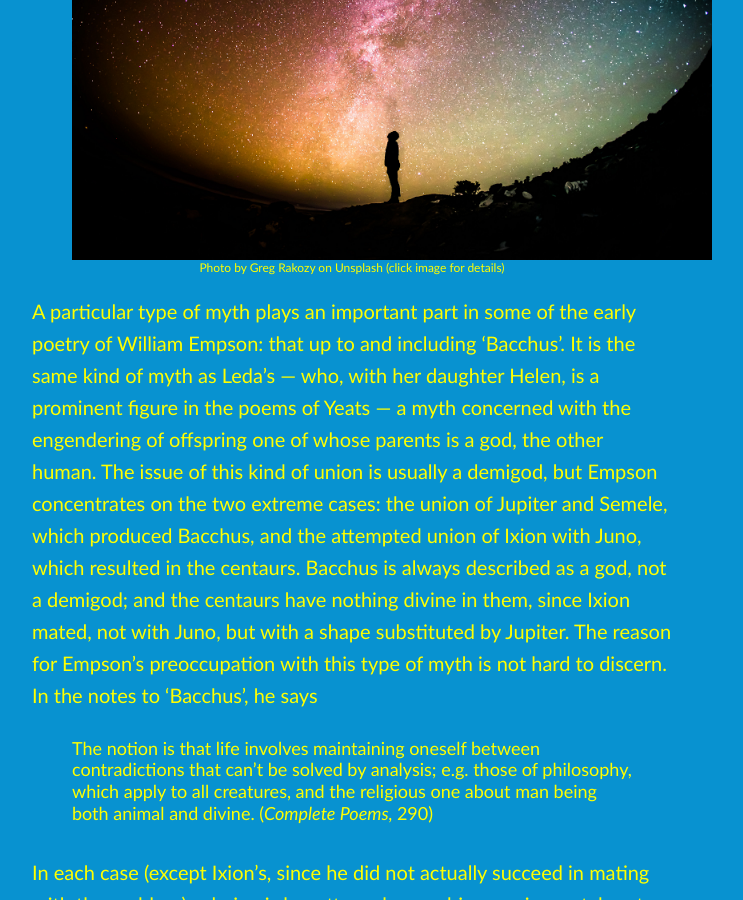
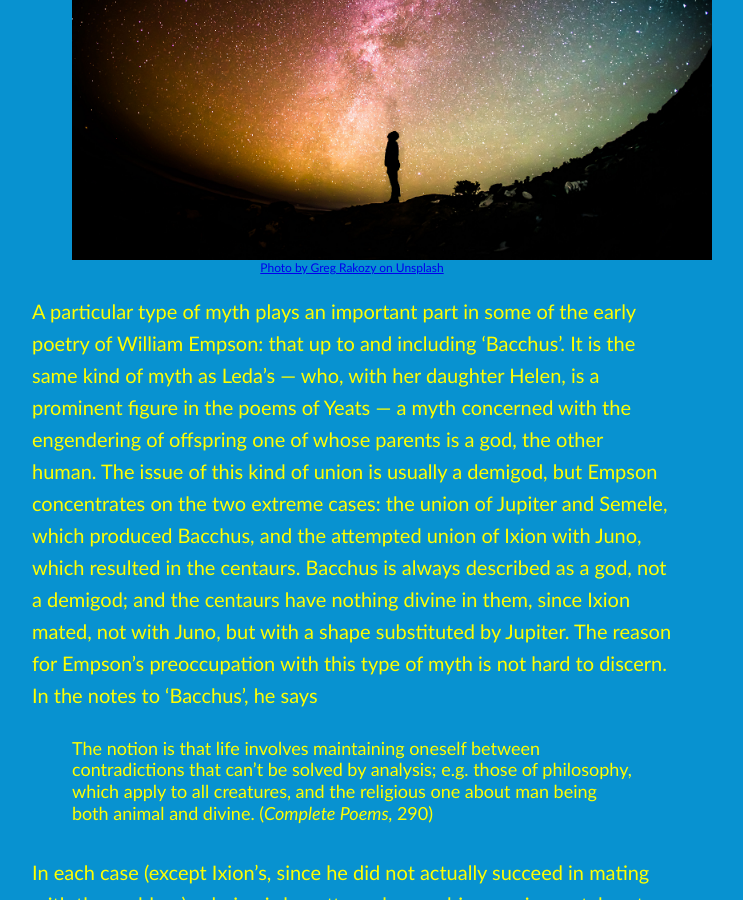
Before and after one commit to artkavanagh/github.io, a Jekyll site: the page finite-though-unbounded.html, which Jekyll copies as it is, in a window 1280 px wide and 900 px high, scrolled down 382 px. Shown: the whole window, without its empty margins (288-1031 px from the left). Built offline with Jekyll 4.4.1, drawn with Linux system fonts in a browser that asks for light colours.

Commit message:
Update finite-though-unbounded.html

```diff
--- a/finite-though-unbounded.html
+++ b/finite-though-unbounded.html
@@ -6,7 +6,7 @@
 
 <p class="intro">This is a revised version of an essay I wrote in 1996. I’ve enjoyed reacquainting myself with its arguments, most of which I’d forgotten in the meantime.</p>
 <figure>
-<a href="https://unsplash.com/photos/oMpAz-DN-9I"><img src="greg-rakozy-38802-unsplash.jpg" width="640" align="center"></a><figcaption>Photo by Greg Rakozy on Unsplash (click image for details)</figcaption></figure>
+<img src="greg-rakozy-38802-unsplash.jpg" width="640" align="center"><figcaption><a href="https://unsplash.com/photos/oMpAz-DN-9I">Photo by Greg Rakozy on Unsplash</a></figcaption></figure>
 
 <p>A particular type of myth plays an important part in some of the early poetry of William Empson: that up to and including ‘Bacchus’. It is the same kind of myth as Leda’s — who, with her daughter Helen, is a prominent figure in the poems of Yeats — a myth concerned with the engendering of offspring one of whose parents is a god, the other human. The issue of this kind of union is usually a demigod, but Empson concentrates on the two extreme cases: the union of Jupiter and Semele, which produced Bacchus, and the attempted union of Ixion with Juno, which resulted in the centaurs. Bacchus is always described as a god, not a demigod; and the centaurs have nothing divine in them, since Ixion mated, not with Juno, but with a shape substituted by Jupiter. The reason for Empson’s preoccupation with this type of myth is not hard to discern. In the notes to ‘Bacchus’, he says</p>
 
```
